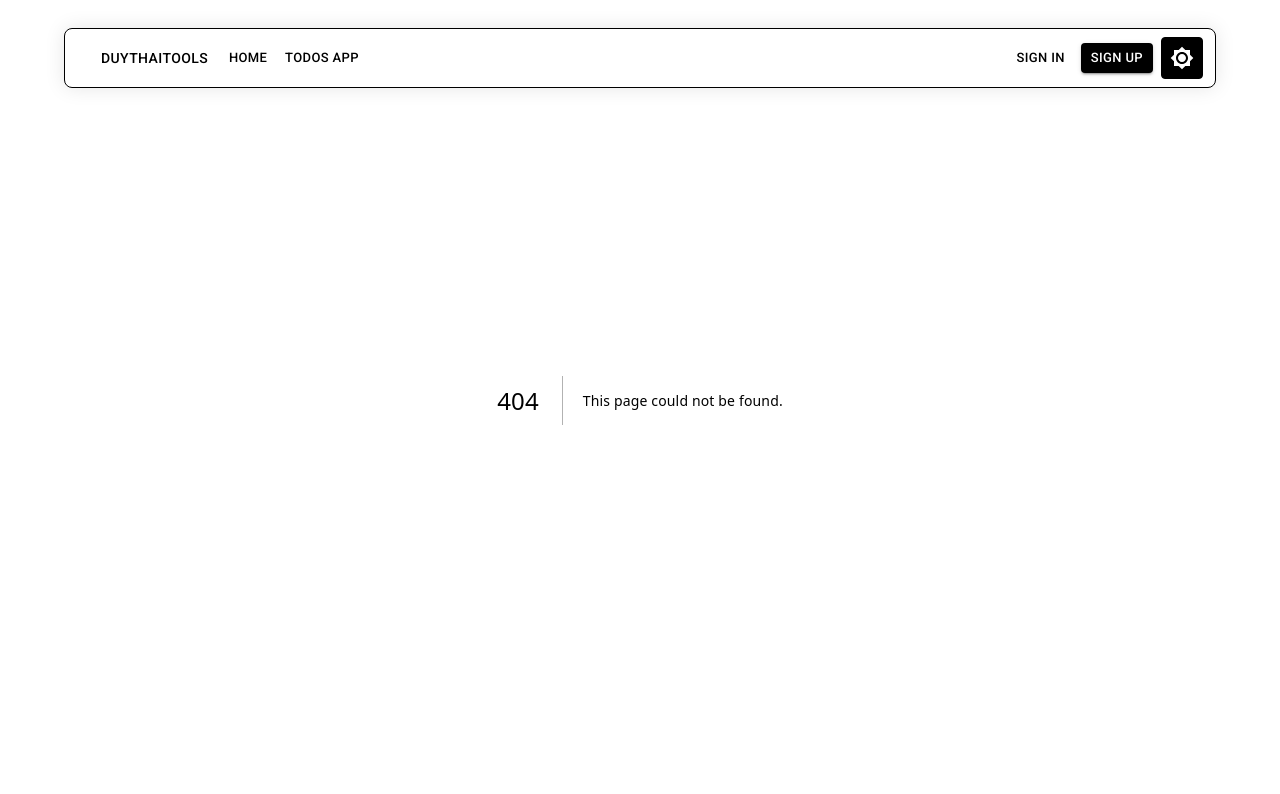
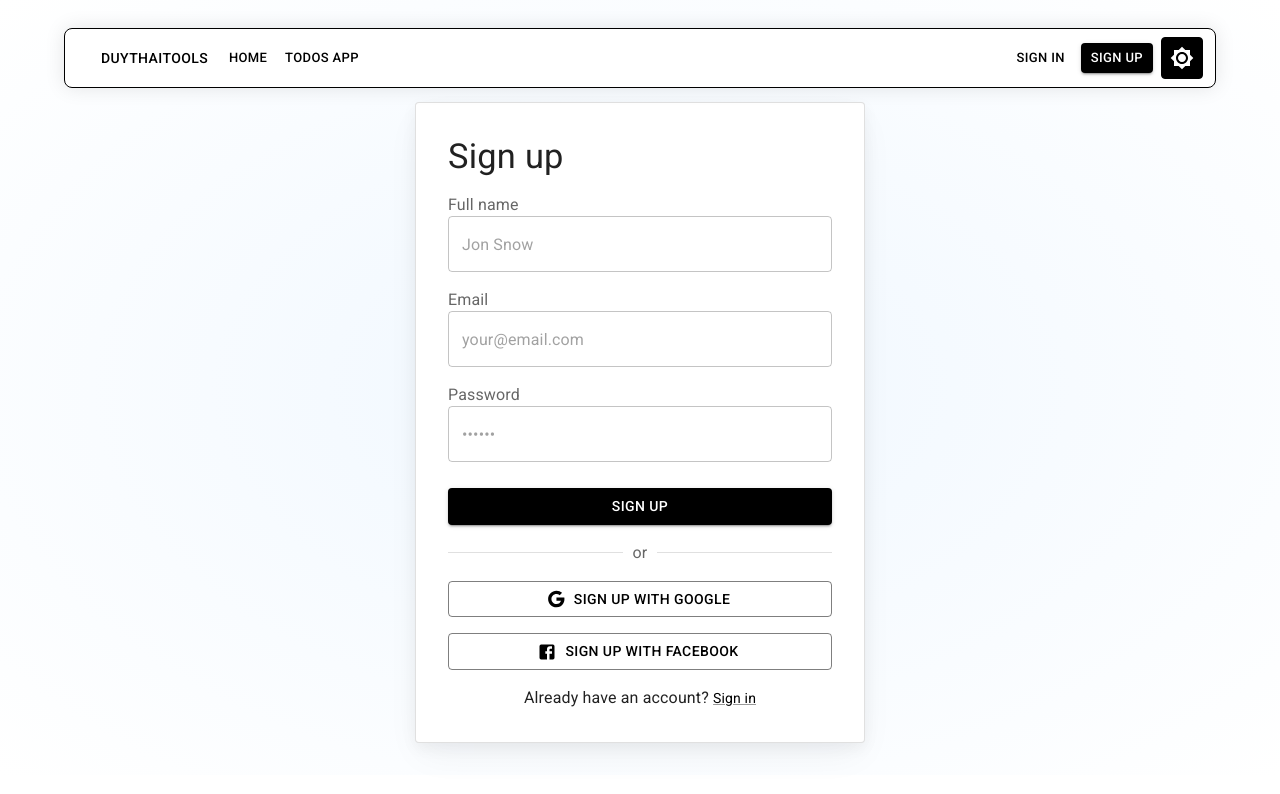
Before and after one commit to duythaidev/nextjs, a Next.js app: page /register in a window 1280 px wide. Before the commit this address had no page. Shown: the top 794 px of the page. Built offline with nearby package versions, Linux system fonts and the light colour scheme; some icons are missing; what @mui/material-nextjs would draw is missing.

Commit message:
UI Register

```diff
--- a/src/app/globals.css
+++ b/src/app/globals.css
@@ -1,7 +1,17 @@
 @import "tailwindcss";
 
 @custom-variant dark (&:where(.dark, .dark *));
+
 @theme {
-    --shadow-2sm: 0 0 20px rgba(0, 0, 0, 0.25);
-  }
+  --shadow-2sm: 0 0 20px rgba(0, 0, 0, 0.25);
+  --breakpoint-3xl: 120rem;
+
+}
+.m-h-120{
+  min-height: 120vh;
+}
+.m-h-110{
+  min-height: 110vh;
+}
+
 :root {}
--- a/src/app/layout.tsx
+++ b/src/app/layout.tsx
@@ -7,8 +7,6 @@
 import { CssBaseline } from "@mui/material";
 import Header from "@/components/Header";
 import InitColorSchemeScript from '@mui/material/InitColorSchemeScript';
-import ModeSwitch from "@/components/ModeSwitch";
-
 
 const roboto = Roboto({
   weight: ['300', '400', '500', '700'],
--- /dev/null
+++ b/src/app/register/page.tsx
@@ -0,0 +1,9 @@
+import RegisterPage from "@/components/Register/RegisterPage";
+
+export default function Page() {
+    return (
+        <>
+            <RegisterPage></RegisterPage>
+        </>
+    );
+}
--- a/src/components/Login/LoginPage.tsx
+++ b/src/components/Login/LoginPage.tsx
@@ -12,17 +12,9 @@
         sx={[
           {
             justifyContent: 'center',
-            height: 'calc((1 - var(--template-frame-height, 0)) * 100%)',
-            marginTop: 'max(60px - var(--template-frame-height, 0px), 0px)',
-            minHeight: '100%',
           },
-          (theme) => ({
-            '&::before': {
-              content: '""',
-              display: 'block',
-              position: 'absolute',
-              zIndex: -1,
-              inset: 0,
+          (theme) => (
+            {
               backgroundImage:
                 'radial-gradient(ellipse at 50% 50%, hsl(210, 100%, 97%), hsl(0, 0%, 100%))',
               backgroundRepeat: 'no-repeat',
@@ -30,8 +22,7 @@
                 backgroundImage:
                   'radial-gradient(at 50% 50%, hsla(210, 100%, 16%, 0.5), hsl(220, 30%, 5%))',
               }),
-            },
-          }),
+            }),
         ]}
       >
         <Stack
@@ -47,6 +38,8 @@
             direction={{ xs: 'column-reverse', md: 'row' }}
             sx={{
               justifyContent: 'center',
+              marginTop: '60px!important',
+
               gap: { xs: 6, sm: 12 },
               p: { xs: 2, sm: 4 },
               m: 'auto',
--- /dev/null
+++ b/src/components/Register/RegisterPage.tsx
@@ -0,0 +1,220 @@
+'use client'
+
+import * as React from 'react';
+import Box from '@mui/material/Box';
+import Button from '@mui/material/Button';
+import Checkbox from '@mui/material/Checkbox';
+import CssBaseline from '@mui/material/CssBaseline';
+import Divider from '@mui/material/Divider';
+import FormControlLabel from '@mui/material/FormControlLabel';
+import FormLabel from '@mui/material/FormLabel';
+import FormControl from '@mui/material/FormControl';
+import Link from '@mui/material/Link';
+import TextField from '@mui/material/TextField';
+import Typography from '@mui/material/Typography';
+import Stack from '@mui/material/Stack';
+import MuiCard from '@mui/material/Card';
+import { styled } from '@mui/material/styles';
+import { Facebook, Google } from '@mui/icons-material';
+
+const Card = styled(MuiCard)(({ theme }) => ({
+  display: 'flex',
+  flexDirection: 'column',
+  alignSelf: 'center',
+  width: '100%',
+  padding: theme.spacing(4),
+  gap: theme.spacing(2),
+  margin: 'auto',
+  boxShadow:
+    'hsla(220, 30%, 5%, 0.05) 0px 5px 15px 0px, hsla(220, 25%, 10%, 0.05) 0px 15px 35px -5px',
+  [theme.breakpoints.up('sm')]: {
+    width: '450px',
+  },
+  ...theme.applyStyles('dark', {
+    boxShadow:
+      'hsla(220, 30%, 5%, 0.5) 0px 5px 15px 0px, hsla(220, 25%, 10%, 0.08) 0px 15px 35px -5px',
+  }),
+}));
+
+const SignUpContainer = styled(Stack)(({ theme }) => ({
+  minHeight: '100%',
+  padding: theme.spacing(2),
+  [theme.breakpoints.up('sm')]: {
+    padding: theme.spacing(4),
+  },
+
+  backgroundImage:
+    'radial-gradient(ellipse at 50% 50%, hsl(210, 100%, 97%), hsl(0, 0%, 100%))',
+  backgroundRepeat: 'no-repeat',
+  ...theme.applyStyles('dark', {
+    backgroundImage:
+      'radial-gradient(at 50% 50%, hsla(210, 100%, 16%, 0.5), hsl(220, 30%, 5%))',
+  }),
+}));
+
+export default function RegisterPage(props: { disableCustomTheme?: boolean }) {
+  const [emailError, setEmailError] = React.useState(false);
+  const [emailErrorMessage, setEmailErrorMessage] = React.useState('');
+  const [passwordError, setPasswordError] = React.useState(false);
+  const [passwordErrorMessage, setPasswordErrorMessage] = React.useState('');
+  const [nameError, setNameError] = React.useState(false);
+  const [nameErrorMessage, setNameErrorMessage] = React.useState('');
+
+  const validateInputs = () => {
+    const email = document.getElementById('email') as HTMLInputElement;
+    const password = document.getElementById('password') as HTMLInputElement;
+    const name = document.getElementById('name') as HTMLInputElement;
+
+    let isValid = true;
+
+    if (!email.value || !/\S+@\S+\.\S+/.test(email.value)) {
+      setEmailError(true);
+      setEmailErrorMessage('Please enter a valid email address.');
+      isValid = false;
+    } else {
+      setEmailError(false);
+      setEmailErrorMessage('');
+    }
+
+    if (!password.value || password.value.length < 6) {
+      setPasswordError(true);
+      setPasswordErrorMessage('Password must be at least 6 characters long.');
+      isValid = false;
+    } else {
+      setPasswordError(false);
+      setPasswordErrorMessage('');
+    }
+
+    if (!name.value || name.value.length < 1) {
+      setNameError(true);
+      setNameErrorMessage('Name is required.');
+      isValid = false;
+    } else {
+      setNameError(false);
+      setNameErrorMessage('');
+    }
+
+    return isValid;
+  };
+
+  const handleSubmit = (event: React.FormEvent<HTMLFormElement>) => {
+    if (nameError || emailError || passwordError) {
+      event.preventDefault();
+      return;
+    }
+    const data = new FormData(event.currentTarget);
+    console.log({
+      name: data.get('name'),
+      lastName: data.get('lastName'),
+      email: data.get('email'),
+      password: data.get('password'),
+    });
+  };
+
+  return (
+    <>
+      <SignUpContainer direction="column" justifyContent="space-between">
+        <Card sx={{ marginTop: { md: '70px',xs: '90px' }, }} variant="outlined">
+          <Typography
+            component="h1"
+            variant="h4"
+            sx={{ width: '100%', fontSize: 'clamp(2rem, 10vw, 2.15rem)' }}
+          >
+            Sign up
+          </Typography>
+          <Box
+            component="form"
+            onSubmit={handleSubmit}
+            sx={{ display: 'flex', flexDirection: 'column', gap: 2 }}
+          >
+            <FormControl>
+              <FormLabel htmlFor="name">Full name</FormLabel>
+              <TextField
+                autoComplete="name"
+                name="name"
+                required
+                fullWidth
+                id="name"
+                placeholder="Jon Snow"
+                error={nameError}
+                helperText={nameErrorMessage}
+                color={nameError ? 'error' : 'primary'}
+              />
+            </FormControl>
+            <FormControl>
+              <FormLabel htmlFor="email">Email</FormLabel>
+              <TextField
+                required
+                fullWidth
+                id="email"
+                placeholder="your@email.com"
+                name="email"
+                autoComplete="email"
+                variant="outlined"
+                error={emailError}
+                helperText={emailErrorMessage}
+                color={passwordError ? 'error' : 'primary'}
+              />
+            </FormControl>
+            <FormControl sx={{ marginBottom: '10px' }}>
+              <FormLabel htmlFor="password">Password</FormLabel>
+              <TextField
+                required
+                fullWidth
+                name="password"
+                placeholder="••••••"
+                type="password"
+                id="password"
+                autoComplete="new-password"
+                variant="outlined"
+                error={passwordError}
+                helperText={passwordErrorMessage}
+                color={passwordError ? 'error' : 'primary'}
+              />
+            </FormControl>
+
+            <Button
+              type="submit"
+              fullWidth
+              variant="contained"
+              onClick={validateInputs}
+            >
+              Sign up
+            </Button>
+          </Box>
+          <Divider>
+            <Typography sx={{ color: 'text.secondary' }}>or</Typography>
+          </Divider>
+          <Box sx={{ display: 'flex', flexDirection: 'column', gap: 2 }}>
+            <Button
+              fullWidth
+              variant="outlined"
+              onClick={() => alert('Sign up with Google')}
+              startIcon={<Google />}
+            >
+              Sign up with Google
+            </Button>
+            <Button
+              fullWidth
+              variant="outlined"
+              onClick={() => alert('Sign up with Facebook')}
+              startIcon={<Facebook />}
+            >
+              Sign up with Facebook
+            </Button>
+            <Typography sx={{ textAlign: 'center' }}>
+              Already have an account?{' '}
+              <Link
+                href="/material-ui/getting-started/templates/sign-in/"
+                variant="body2"
+                sx={{ alignSelf: 'center' }}
+              >
+                Sign in
+              </Link>
+            </Typography>
+          </Box>
+        </Card>
+      </SignUpContainer>
+    </>
+  );
+}
```
